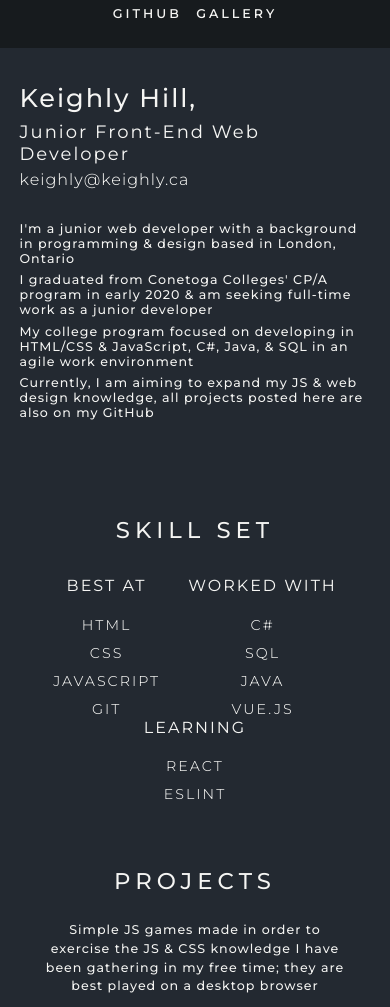
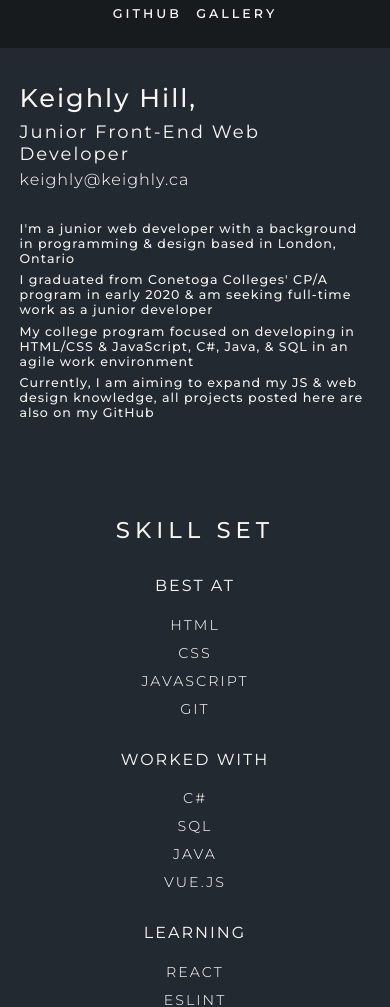
Before and after one commit to ALostCAWs/Keighly.ca, a website: page public/index.html in a window 390 px wide. Shown: the part 94-1101 px from the top of the page. Drawn offline with Linux system fonts and the light colour scheme.

Commit message:
Makes skill set section more accessible for mobile users

```diff
--- a/public/styles/styles.css
+++ b/public/styles/styles.css
@@ -211,20 +211,20 @@ body > article:not([class="intro"]) h2 + p {
 article > article,
 article > section {
 	display: flex;
-	flex-flow: row wrap;
-	align-items: flex-start;
 }
 
 article > article {
+	flex-flow: row wrap;
 	justify-content: center;
+	align-items: flex-start;
 	margin: 3em 0;
 	/* width: 100%; */
 }
 
 article > section {
-	justify-content: space-around;
-	margin: 2em auto;
-	/* max-width: 100%; */
+	flex-flow: column wrap;
+	align-content: center;
+	margin: 2em 0;
 	text-transform: uppercase;
 	letter-spacing: 2px;
 }
@@ -233,6 +233,10 @@ section > div h3 {
 	margin-bottom: 1.3em;
 	font-size: var(--h5);
 	--main-font-wght: 400;
+}
+
+section > div:not(:first-of-type) {
+	margin-top: 2em;
 }
 
 article > section h4 {
@@ -368,8 +372,14 @@ article > div + div a:hover {
 	}
 
 	article > section {
+		flex-flow: row wrap;
+		justify-content: space-around;
 		margin: 3.5em auto;
 		letter-spacing: 1px;
+	}
+
+	section > div:not(:first-of-type) {
+		margin: 0;
 	}
 
 	section > div h3 {
```
